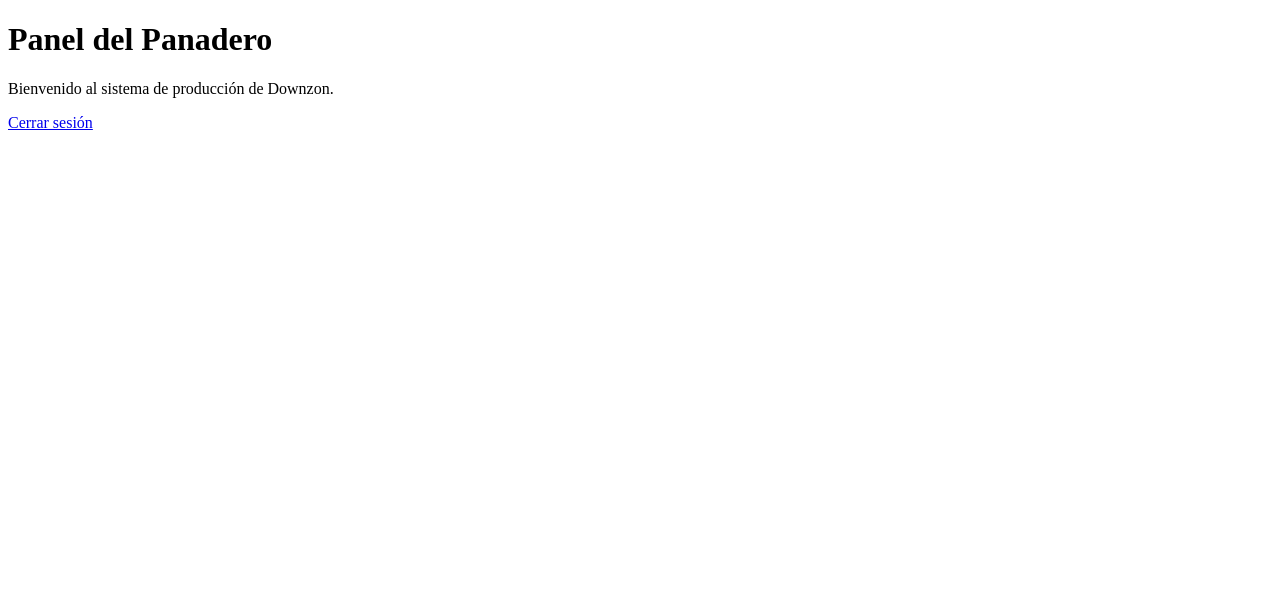
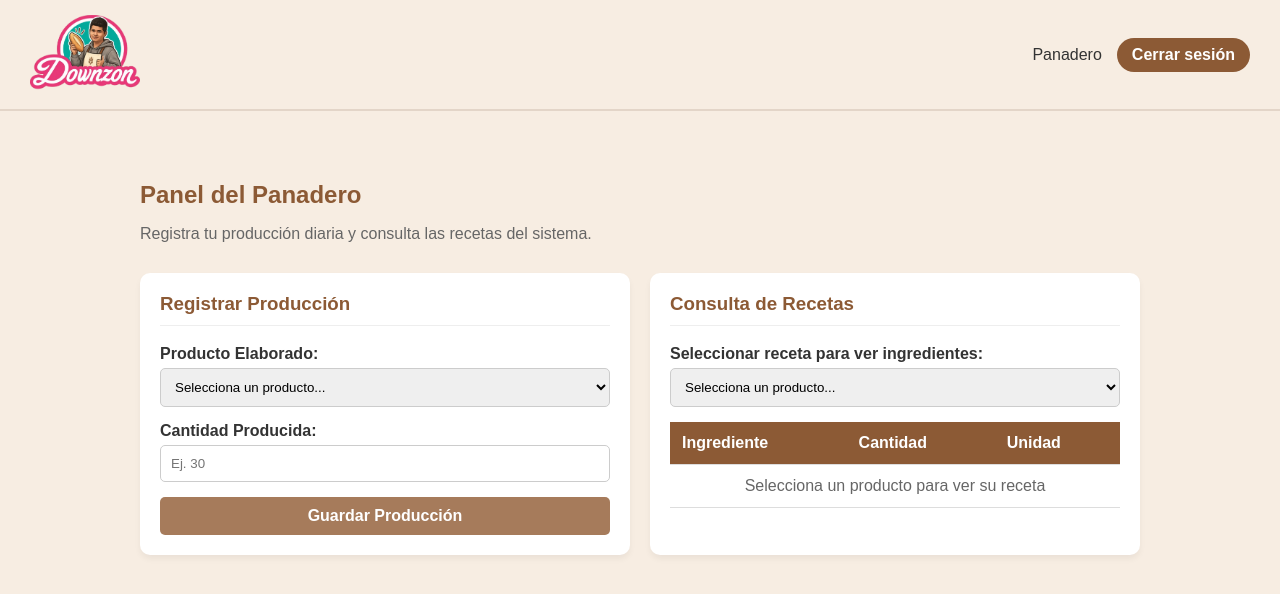
Before and after one commit to franciscobr0928/Downzon, a website: page vistas/panadero.html in a window 1280 px wide. Drawn offline with Linux system fonts and the light colour scheme.

Commit message:
añadido panadero

```diff
--- /dev/null
+++ b/public/css/panadero.css
@@ -0,0 +1,144 @@
+:root {
+    --bg-color: #f7ede2;
+    --primary-brown: #8c5a35;
+    --btn-brown: #a67b5b;
+    --text-dark: #333333;
+    --white: #ffffff;
+}
+
+body {
+    font-family: Arial, sans-serif;
+    background-color: var(--bg-color);
+    margin: 0;
+    padding: 0;
+    color: var(--text-dark);
+}
+
+
+
+header {
+    background-color: var(--bg-color);
+    padding: 15px 30px;
+    display: flex;
+    justify-content: space-between;
+    align-items: center;
+    border-bottom: 2px solid #e3d5c8;
+}
+
+.logo-panel {
+    width: 110px;
+    height: auto;
+}
+
+.user-info {
+    display: flex;
+    align-items: center;
+    gap: 15px;
+}
+
+.btn-logout {
+    background-color: var(--primary-brown);
+    color: var(--white);
+    border: none;
+    padding: 8px 15px;
+    border-radius: 20px;
+    cursor: pointer;
+    text-decoration: none;
+    font-weight: bold;
+}
+
+main {
+    max-width: 1000px;
+    margin: 30px auto;
+    padding: 20px;
+}
+
+h2 {
+    color: var(--primary-brown);
+    margin-bottom: 5px;
+}
+
+.subtitle {
+    color: #666;
+    margin-bottom: 30px;
+}
+
+.dashboard-grid {
+    display: grid;
+    grid-template-columns: 1fr 1fr;
+    gap: 20px;
+}
+
+.card {
+    background-color: var(--white);
+    padding: 20px;
+    border-radius: 10px;
+    box-shadow: 0 4px 6px rgba(0,0,0,0.05);
+}
+
+.card h3 {
+    color: var(--primary-brown);
+    margin-top: 0;
+    border-bottom: 1px solid #eee;
+    padding-bottom: 10px;
+}
+
+.form-group {
+    margin-bottom: 15px;
+}
+
+label {
+    display: block;
+    margin-bottom: 5px;
+    font-weight: bold;
+}
+
+select, input[type="number"] {
+    width: 100%;
+    padding: 10px;
+    border: 1px solid #ccc;
+    border-radius: 5px;
+    box-sizing: border-box;
+}
+
+.btn-submit {
+    background-color: var(--btn-brown);
+    color: var(--white);
+    border: none;
+    padding: 10px 20px;
+    border-radius: 5px;
+    cursor: pointer;
+    width: 100%;
+    font-weight: bold;
+    font-size: 16px;
+}
+
+.btn-submit:hover {
+    background-color: var(--primary-brown);
+}
+
+table {
+    width: 100%;
+    border-collapse: collapse;
+    margin-top: 15px;
+}
+
+th, td {
+    text-align: left;
+    padding: 12px;
+    border-bottom: 1px solid #ddd;
+}
+
+th {
+    background-color: var(--primary-brown);
+    color: var(--white);
+}
+
+tr:nth-child(even) {
+    background-color: #f9f9f9;
+}
+
+.empty-state {
+    text-align: center;
+    color: #666;
+}
--- /dev/null
+++ b/public/js/panadero.js
@@ -0,0 +1,92 @@
+document.addEventListener('DOMContentLoaded', () => {
+    // 1. Lógica del selector de recetas (se queda igual)
+    const selectReceta = document.getElementById('receta_busqueda');
+    if (selectReceta) {
+        selectReceta.addEventListener('change', (event) => {
+            const idProducto = event.target.value;
+            cargarReceta(idProducto);
+        });
+    }
+
+    // 2. NUEVA Lógica del formulario interceptado con Fetch
+    const formProduccion = document.getElementById('form-produccion');
+    if (formProduccion) {
+        formProduccion.addEventListener('submit', (evento) => {
+            evento.preventDefault(); // Evita que la página se recargue
+
+            // Obtenemos los datos del formulario y los pasamos a JSON
+            const formData = new FormData(formProduccion);
+            const datos = Object.fromEntries(formData.entries());
+
+            fetch('/panadero/produccion/registrar', {
+                method: 'POST',
+                headers: {
+                    'Content-Type': 'application/json'
+                },
+                body: JSON.stringify(datos)
+            })
+            .then(respuesta => respuesta.json())
+            .then(resultado => {
+                // Muestra el mensaje que viene desde el controlador
+                alert(resultado.mensaje);
+                // Recarga la misma página para limpiar el formulario y actualizar la vista
+                window.location.href = '/panadero';
+            })
+            .catch(error => {
+                console.error(error);
+                alert('No se pudo registrar la producción');
+            });
+        });
+    }
+});
+
+// La función asíncrona cargarReceta() se queda aquí abajo sin cambios...
+
+async function cargarReceta(idProducto) {
+    const tbody = document.getElementById('lista_ingredientes');
+
+    // Si el usuario selecciona la opción por defecto (vacía)
+    if (!idProducto) {
+        tbody.innerHTML = '<tr><td colspan="3" class="empty-state">Selecciona un producto para ver su receta</td></tr>';
+        return;
+    }
+
+    // Mostrar un estado de carga mientras el servidor responde
+    tbody.innerHTML = '<tr><td colspan="3" class="empty-state">Cargando ingredientes...</td></tr>';
+
+    try {
+        // Hacemos la petición GET a tu servidor Express
+        // Se utiliza el prefijo /panadero de acuerdo a tu app.js
+        const response = await fetch(`/panadero/api/recetas/${idProducto}`);
+
+        if (!response.ok) {
+            throw new Error('Error en la respuesta del servidor');
+        }
+
+        const ingredientes = await response.json();
+
+        // Limpiar tabla antes de insertar
+        tbody.innerHTML = '';
+
+        // Si el producto no tiene ingredientes registrados en la base de datos
+        if (ingredientes.length === 0) {
+            tbody.innerHTML = '<tr><td colspan="3" class="empty-state">Este producto aún no tiene una receta registrada.</td></tr>';
+            return;
+        }
+
+        // Iterar sobre los ingredientes devueltos por la base de datos e insertarlos en la tabla
+        ingredientes.forEach(ing => {
+            const tr = document.createElement('tr');
+            tr.innerHTML = `
+                <td>${ing.Ingrediente}</td>
+                <td>${ing.Cantidad}</td>
+                <td>${ing.Unidad}</td>
+            `;
+            tbody.appendChild(tr);
+        });
+
+    } catch (error) {
+        console.error("Error al cargar la receta:", error);
+        tbody.innerHTML = '<tr><td colspan="3" style="color: red; text-align: center; padding: 20px;">Ocurrió un error al cargar los ingredientes. Verifica tu consola y conexión.</td></tr>';
+    }
+}
--- a/vistas/panadero.html
+++ b/vistas/panadero.html
@@ -3,11 +3,86 @@
 <head>
     <meta charset="UTF-8">
     <meta name="viewport" content="width=device-width, initial-scale=1.0">
-    <title>Panadero - Downzon</title>
+    <title>Panel del Panadero - Downzon</title>
+    <link rel="stylesheet" href="/css/panadero.css">
 </head>
 <body>
-    <h1>Panel del Panadero</h1>
-    <p>Bienvenido al sistema de producción de Downzon.</p>
-    <a href="/login/cerrar">Cerrar sesión</a>
+
+    <header class="encabezado">
+        <div class="logo-container">
+            <img src="/img/logoDownzon.png" alt="Logo Downzon" class="logo-panel">
+        </div>
+        <div class="user-info">
+            <span>Panadero</span>
+            <a href="/login/cerrar" class="btn-logout">Cerrar sesión</a>
+        </div>
+    </header>
+
+    <main>
+        <h2>Panel del Panadero</h2>
+        <p class="subtitle">Registra tu producción diaria y consulta las recetas del sistema.</p>
+
+        <div class="dashboard-grid">
+
+            <div class="card">
+                <h3>Registrar Producción</h3>
+                <form id="form-produccion" action="/panadero/produccion/registrar" method="POST">
+                    <div class="form-group">
+                        <label for="producto">Producto Elaborado:</label>
+                        <select name="id_producto" id="producto" required>
+                            <option value="">Selecciona un producto...</option>
+                            <option value="1">Concha</option>
+                            <option value="2">Cuernito</option>
+                            <option value="3">Dona de chocolate</option>
+                            <option value="4">Bolillo</option>
+                            <option value="5">Pan dulce</option>
+                            <option value="6">Pastel</option>
+                        </select>
+                    </div>
+
+                    <div class="form-group">
+                        <label for="cantidad">Cantidad Producida:</label>
+                        <input type="number" name="cantidad" id="cantidad" min="1" placeholder="Ej. 30" required>
+                    </div>
+
+                    <button type="submit" class="btn-submit">Guardar Producción</button>
+                </form>
+            </div>
+
+            <div class="card">
+                <h3>Consulta de Recetas</h3>
+                <div class="form-group">
+                    <label for="receta_busqueda">Seleccionar receta para ver ingredientes:</label>
+                    <select id="receta_busqueda">
+                        <option value="">Selecciona un producto...</option>
+                        <option value="1">Concha</option>
+                        <option value="2">Cuernito</option>
+                        <option value="3">Dona de chocolate</option>
+                        <option value="4">Bolillo</option>
+                        <option value="5">Pan dulce</option>
+                        <option value="6">Pastel</option>
+                    </select>
+                </div>
+
+                <table id="tabla_ingredientes">
+                    <thead>
+                        <tr>
+                            <th>Ingrediente</th>
+                            <th>Cantidad</th>
+                            <th>Unidad</th>
+                        </tr>
+                    </thead>
+                    <tbody id="lista_ingredientes">
+                        <tr>
+                            <td colspan="3" class="empty-state">Selecciona un producto para ver su receta</td>
+                        </tr>
+                    </tbody>
+                </table>
+            </div>
+        </div>
+    </main>
+
+    <!-- Enlace al nuevo archivo JavaScript -->
+    <script src="/js/panadero.js"></script>
 </body>
 </html>
```
Also changed, not shown: src/controladores/panaderoControlador.js (+38 -1 lines), src/dao/panaderoDAO.js (added, +103 -0 lines), src/rutas/panaderoRutas.js (+15 -0 lines).
